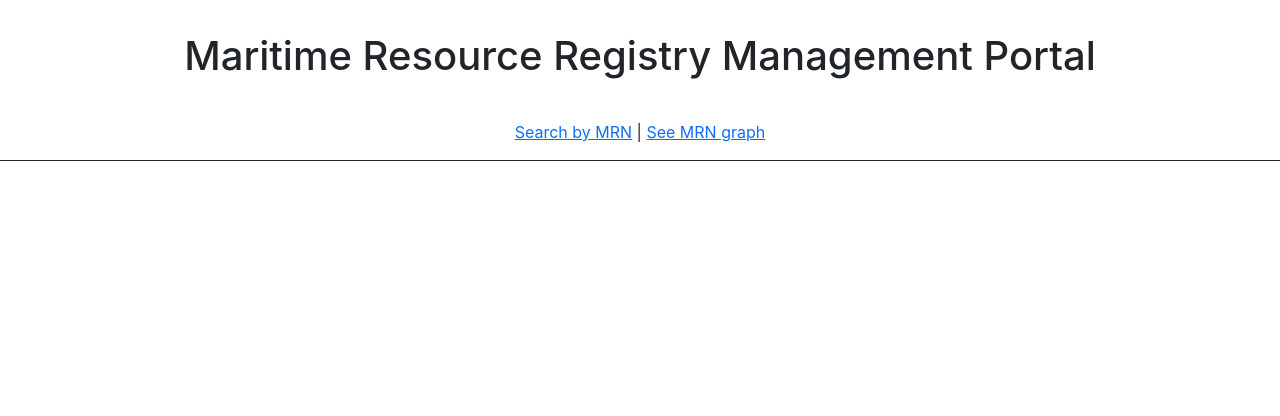
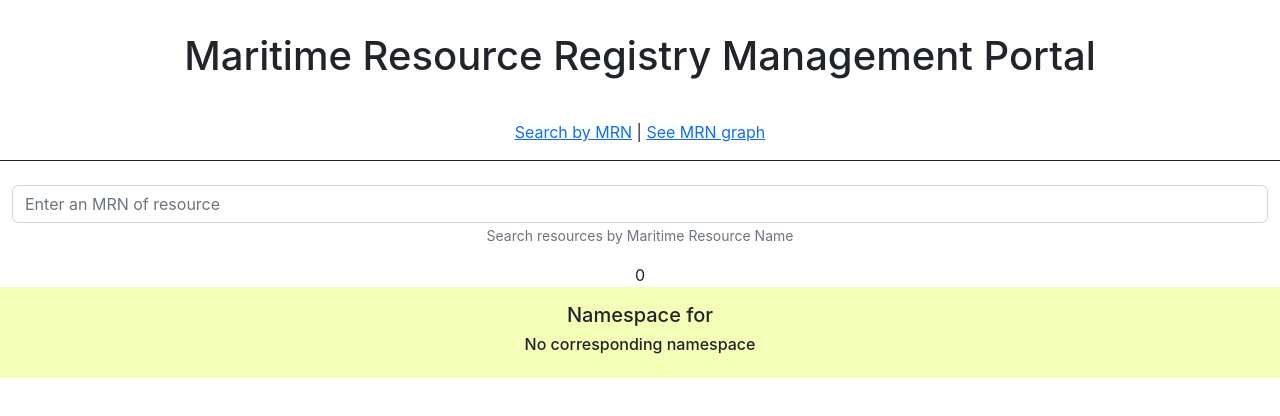
Before and after one commit to Digital-Maritime-Consultancy/mrr-portal, a React (Create React App) app: page / in a window 1280 px wide. Shown: the top 416 px of the page. Built offline with nearby package versions, Linux system fonts and the light colour scheme.

Commit message:
have search view in default

```diff
--- a/src/index.tsx
+++ b/src/index.tsx
@@ -16,6 +16,7 @@ root.render(
   <BrowserRouter>
     <Routes>
       <Route path="/" element={<App />} >
+        <Route path="" element={<SearchView />} />
         <Route path="searchView" element={<SearchView />} />
         <Route path="treeView" element={<TreeView />} />
         <Route
```
